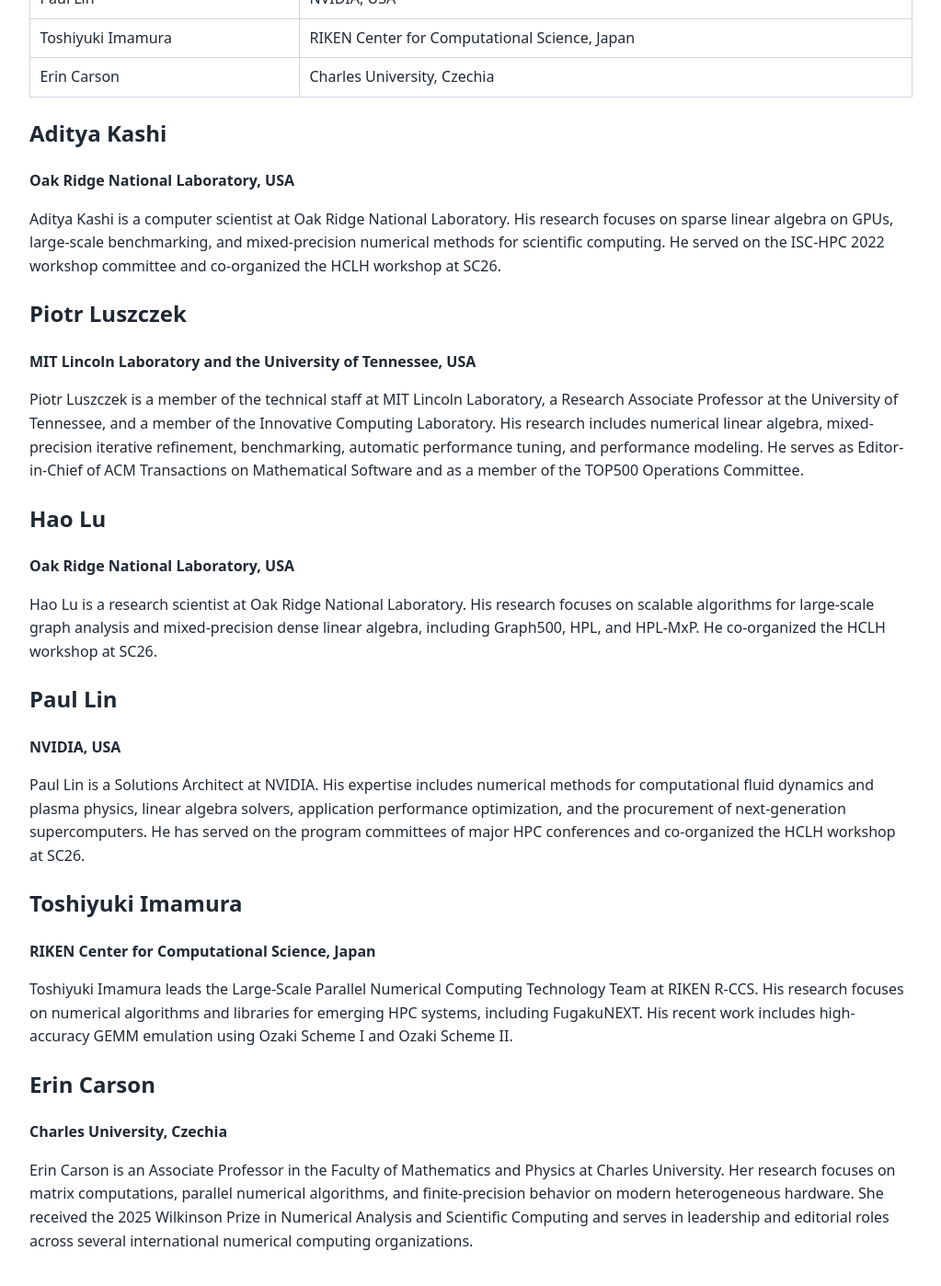
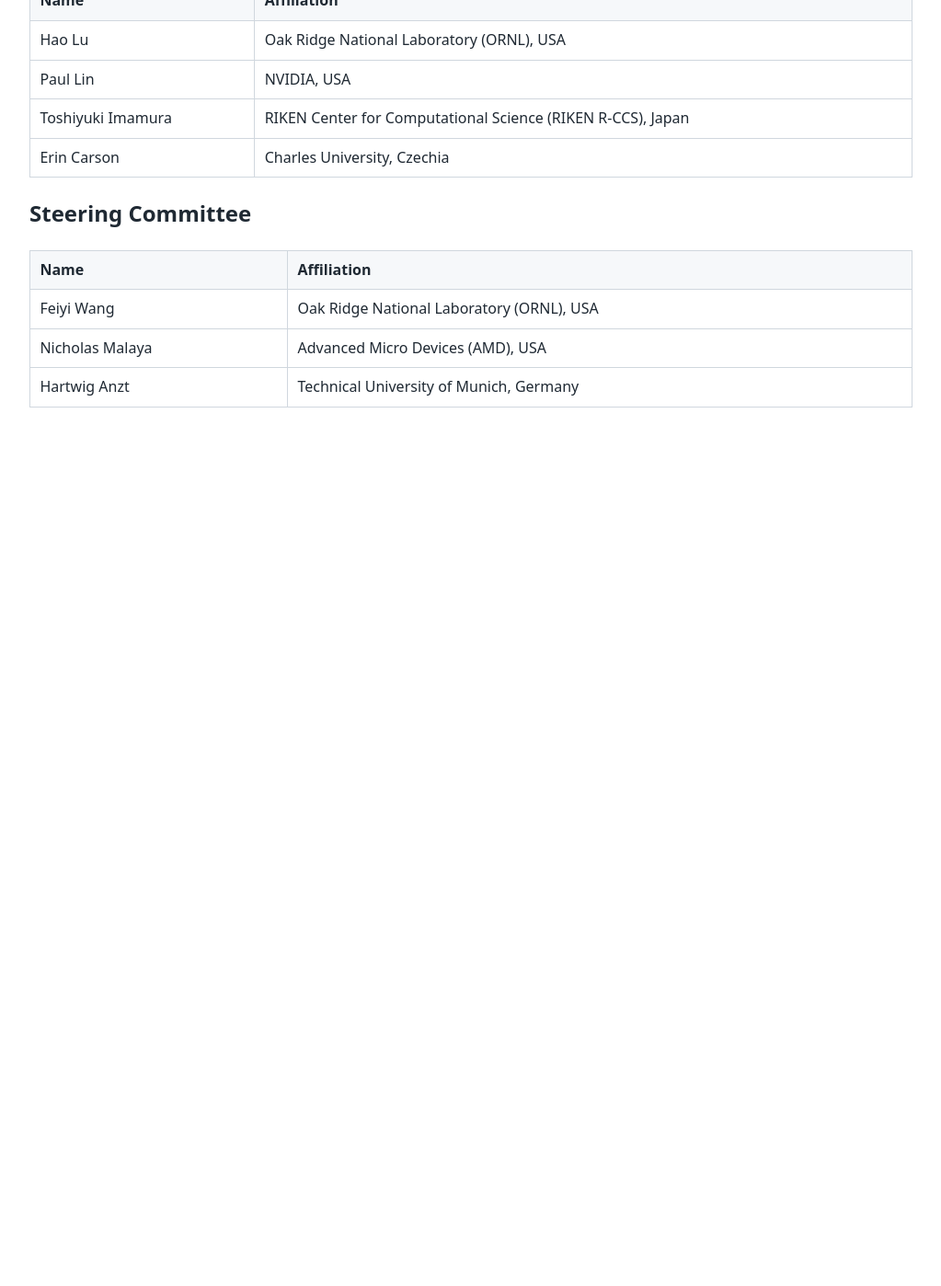
Before and after one commit to MxP4S/mxp4s2027, a Jekyll site: the page built from orgranizers.md, in a window 1280 px wide and 1400 px high, scrolled down 412 px. Shown: the whole window at 92% size, without its empty margins (128-1151 px from the left). Built offline with Jekyll 4.4.1, drawn with Linux system fonts in a browser that asks for light colours; after the commit the page ends 919 px from its top, so only the background shows below that; some of the changed text lies outside the part shown.

Commit message:
Revise organizing committee details and affiliations
Updated the title and sections for the organizing committee. Added new members and improved affiliations.

```diff
--- a/orgranizers.md
+++ b/orgranizers.md
@@ -1,53 +1,30 @@
 ---
 layout: default
-title: Organizers
+title: Organizing Team
 ---
 
-# Organizers
+# Organizing Team
 
-The MxP4S 2027 organizing committee brings together researchers and practitioners from academia, national laboratories, and industry. The organizers' expertise includes numerical linear algebra, mixed-precision algorithms, scientific applications, GPU computing, system benchmarking, and emerging HPC architectures.
+## Chairs
 
-| Organizer | Affiliation |
-|-----------|-------------|
-| Aditya Kashi | Oak Ridge National Laboratory, USA |
+| Name | Affiliation |
+|------|-------------|
+| Aditya Kashi | Oak Ridge National Laboratory (ORNL), USA |
 | Piotr Luszczek | MIT Lincoln Laboratory, USA |
-| Hao Lu | Oak Ridge National Laboratory, USA |
+
+## Organizers
+
+| Name | Affiliation |
+|------|-------------|
+| Hao Lu | Oak Ridge National Laboratory (ORNL), USA |
 | Paul Lin | NVIDIA, USA |
-| Toshiyuki Imamura | RIKEN Center for Computational Science, Japan |
+| Toshiyuki Imamura | RIKEN Center for Computational Science (RIKEN R-CCS), Japan |
 | Erin Carson | Charles University, Czechia |
 
-## Aditya Kashi
+## Steering Committee
 
-**Oak Ridge National Laboratory, USA**
-
-Aditya Kashi is a computer scientist at Oak Ridge National Laboratory. His research focuses on sparse linear algebra on GPUs, large-scale benchmarking, and mixed-precision numerical methods for scientific computing. He served on the ISC-HPC 2022 workshop committee and co-organized the HCLH workshop at SC26.
-
-## Piotr Luszczek
-
-**MIT Lincoln Laboratory and the University of Tennessee, USA**
-
-Piotr Luszczek is a member of the technical staff at MIT Lincoln Laboratory, a Research Associate Professor at the University of Tennessee, and a member of the Innovative Computing Laboratory. His research includes numerical linear algebra, mixed-precision iterative refinement, benchmarking, automatic performance tuning, and performance modeling. He serves as Editor-in-Chief of ACM Transactions on Mathematical Software and as a member of the TOP500 Operations Committee.
-
-## Hao Lu
-
-**Oak Ridge National Laboratory, USA**
-
-Hao Lu is a research scientist at Oak Ridge National Laboratory. His research focuses on scalable algorithms for large-scale graph analysis and mixed-precision dense linear algebra, including Graph500, HPL, and HPL-MxP. He co-organized the HCLH workshop at SC26.
-
-## Paul Lin
-
-**NVIDIA, USA**
-
-Paul Lin is a Solutions Architect at NVIDIA. His expertise includes numerical methods for computational fluid dynamics and plasma physics, linear algebra solvers, application performance optimization, and the procurement of next-generation supercomputers. He has served on the program committees of major HPC conferences and co-organized the HCLH workshop at SC26.
-
-## Toshiyuki Imamura
-
-**RIKEN Center for Computational Science, Japan**
-
-Toshiyuki Imamura leads the Large-Scale Parallel Numerical Computing Technology Team at RIKEN R-CCS. His research focuses on numerical algorithms and libraries for emerging HPC systems, including FugakuNEXT. His recent work includes high-accuracy GEMM emulation using Ozaki Scheme I and Ozaki Scheme II.
-
-## Erin Carson
-
-**Charles University, Czechia**
-
-Erin Carson is an Associate Professor in the Faculty of Mathematics and Physics at Charles University. Her research focuses on matrix computations, parallel numerical algorithms, and finite-precision behavior on modern heterogeneous hardware. She received the 2025 Wilkinson Prize in Numerical Analysis and Scientific Computing and serves in leadership and editorial roles across several international numerical computing organizations.
+| Name | Affiliation |
+|------|-------------|
+| Feiyi Wang | Oak Ridge National Laboratory (ORNL), USA |
+| Nicholas Malaya | Advanced Micro Devices (AMD), USA |
+| Hartwig Anzt | Technical University of Munich, Germany |
```
